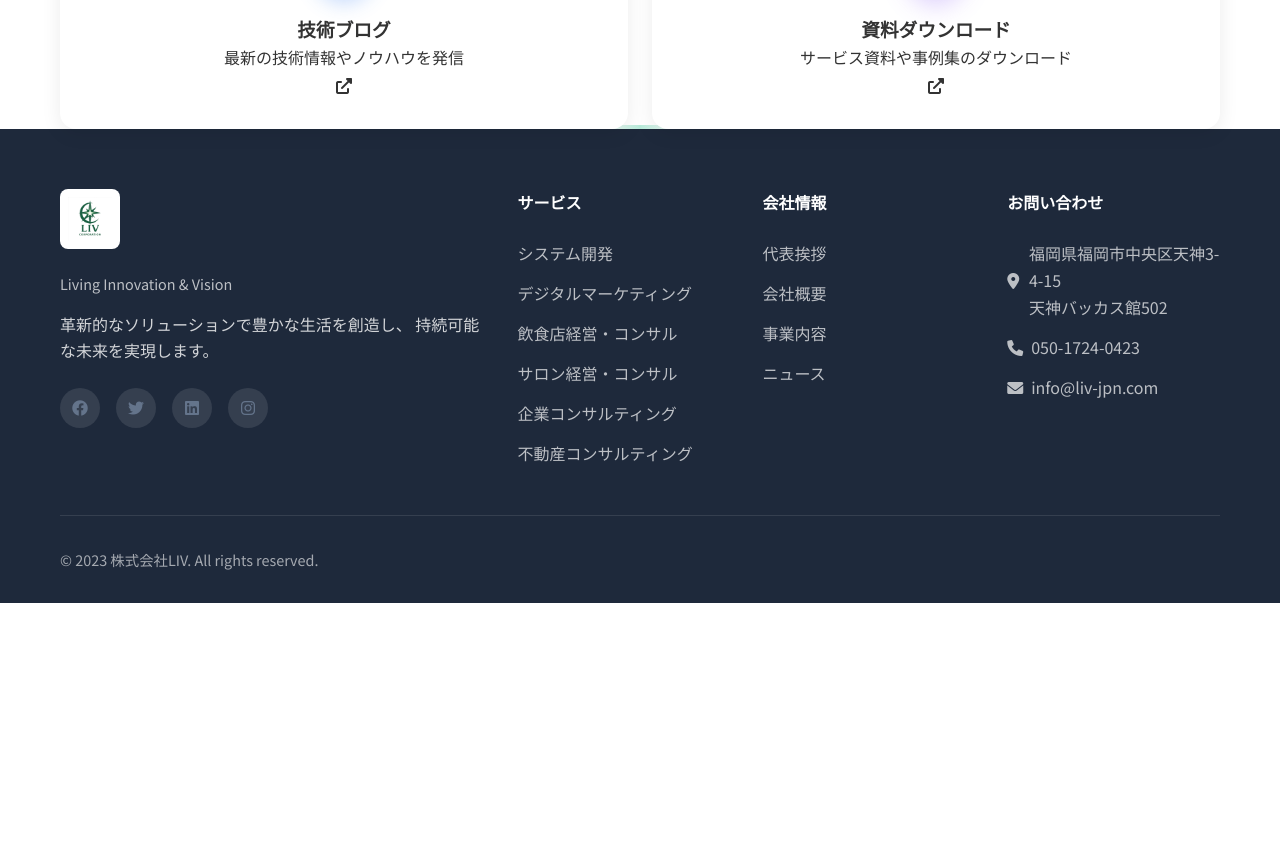
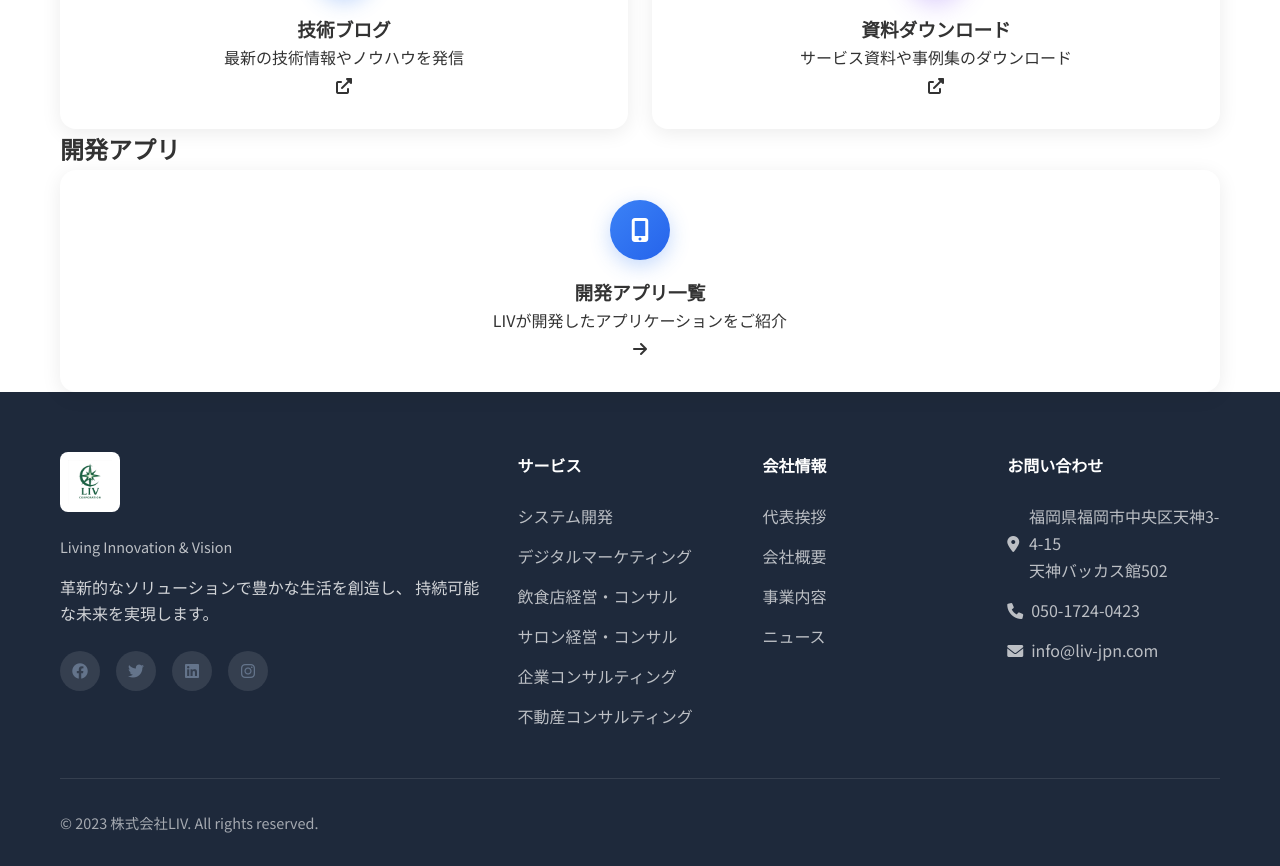
Before and after one commit to elfpoker0301-glitch/liv-corporate-website, a plain HTML site: page links.html in a window 1280 px wide. Shown: the part 1088-1954 px from the top of the page. Before the commit the page ends 1691 px from the top, so only its background shows below. Drawn offline with Linux system fonts and the light colour scheme.

Commit message:
リンクページに開発アプリセクションを追加

```diff
--- a/assets/css/style.css
+++ b/assets/css/style.css
@@ -285,8 +285,8 @@ section::after {
     color: white;
     border: 2px solid rgba(255, 255, 255, 0.3);
     font-weight: 600;
+    -webkit-backdrop-filter: blur(10px);
     backdrop-filter: blur(10px);
-    -webkit-backdrop-filter: blur(10px);
     box-shadow:
         0 4px 15px rgba(0, 0, 0, 0.1),
         inset 0 1px 0 rgba(255, 255, 255, 0.1);
--- a/links.html
+++ b/links.html
@@ -177,6 +177,24 @@
                         </a>
                     </div>
                 </div>
+
+                <div class="links-category">
+                    <h2>開発アプリ</h2>
+                    <div class="links-grid">
+                        <a href="#" class="link-card">
+                            <div class="link-icon">
+                                <i class="fas fa-mobile-alt"></i>
+                            </div>
+                            <div class="link-content">
+                                <h3>開発アプリ一覧</h3>
+                                <p>LIVが開発したアプリケーションをご紹介</p>
+                            </div>
+                            <div class="link-arrow">
+                                <i class="fas fa-arrow-right"></i>
+                            </div>
+                        </a>
+                    </div>
+                </div>
             </div>
         </section>
     </main>
```
Also changed, not shown: 1 other file.
